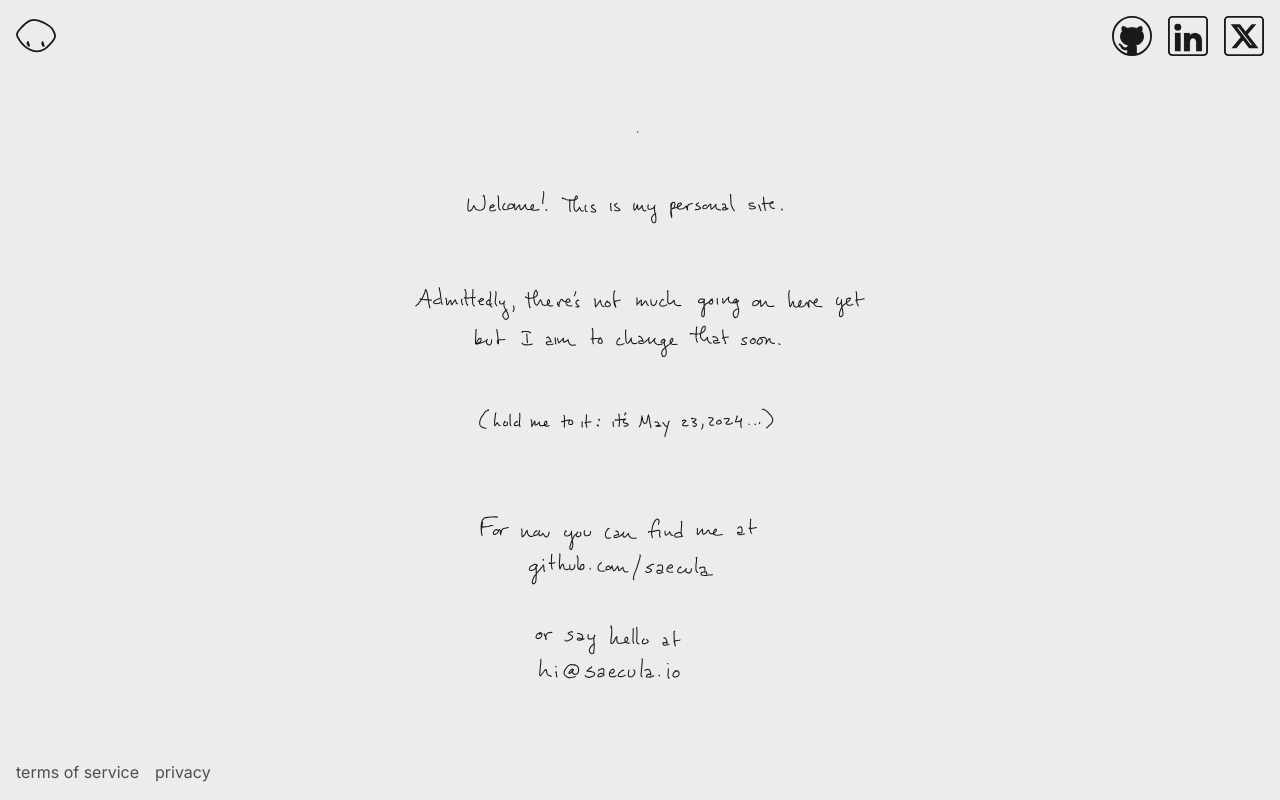
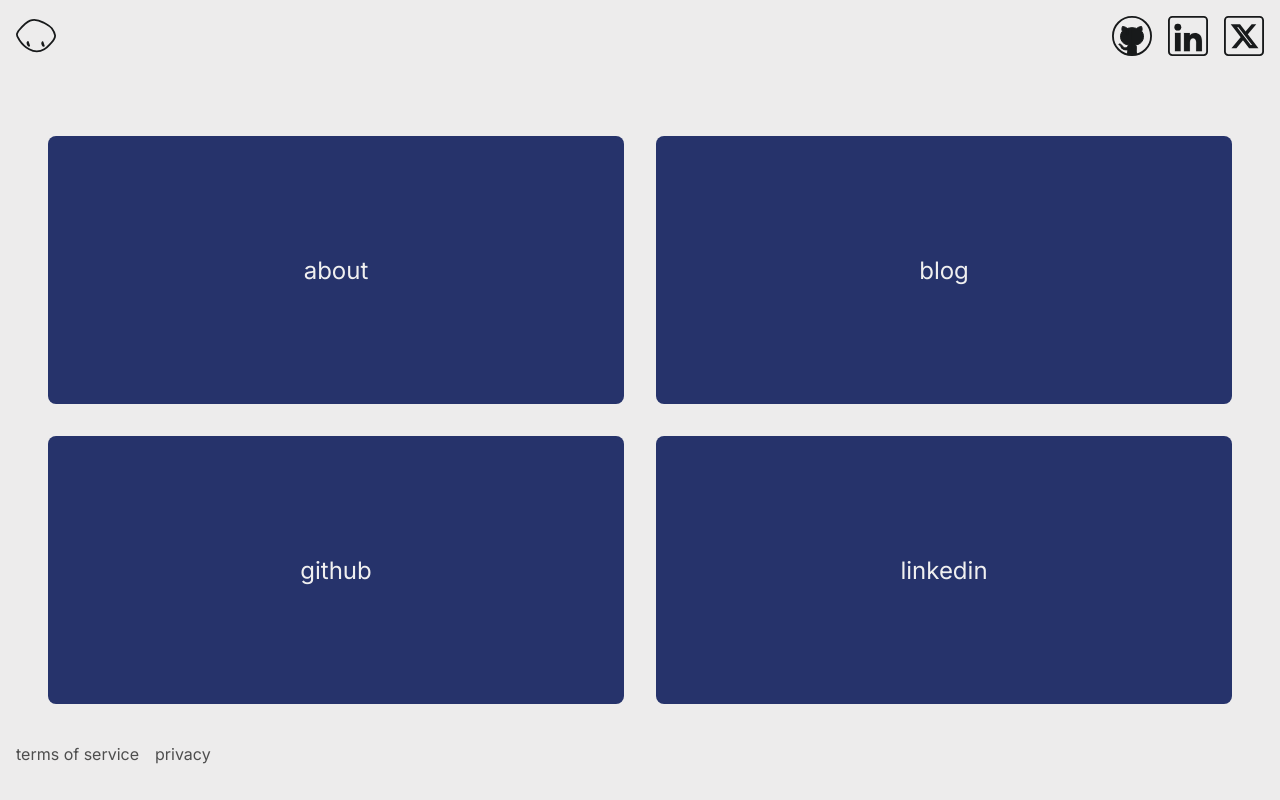
Before and after one commit to saecula/saecula-io, a Next.js app: page / in a window 1280 px wide. Built offline with nearby package versions, Linux system fonts and the light colour scheme.

Commit message:
begin new splash

```diff
--- a/app/_components/style.module.css
+++ b/app/_components/style.module.css
@@ -1,9 +1,8 @@
 .header,
 .footer {
-  height: 4em;
   display: flex;
   justify-content: space-between;
-  margin: 0 0.5em;
+  margin: 0 0.5rem;
 }
 
 .footer {
@@ -13,5 +12,5 @@
 
 .group > * {
   height: 40px;
-  margin: 1em 0.5em;
+  margin: 1rem 0.5rem;
 }
--- a/app/page.js
+++ b/app/page.js
@@ -7,8 +7,11 @@ const altText =
 
 export default () => {
   return (
-    <div className={styles.intro}>
-      <img src="/intro.svg" alt={altText} width={450} height={650} />
+    <div className={styles.splash}>
+      <div>about</div>
+      <div>blog</div>
+      <div>github</div>
+      <div>linkedin</div>
     </div>
   );
 };
--- a/app/style.module.css
+++ b/app/style.module.css
@@ -1,8 +1,21 @@
-.intro {
+.splash {
+  font-size: 1.5rem;
+  min-height: 75vh;
+  margin: 3rem 0 0;
   display: flex;
-  height: 100%;
-  flex-direction: column;
+  flex-wrap: wrap;
+  overflow: hidden;
+  justify-content: center;
+}
+
+.splash > * {
+  color: #f0f0f0;
+  margin: 1rem;
+  padding: 5rem 10rem;
+  border-radius: 8px;
+  background-color: #26336b;
+  display: flex;
+  flex-basis: 45%;
   justify-content: center;
   align-items: center;
-  padding: 1rem 2rem;
 }
--- a/styles/globals.css
+++ b/styles/globals.css
@@ -39,5 +39,5 @@ a {
 }
 
 .text-block {
-  margin: 1em;
+  margin: 1rem;
 }
--- a/styles/variables.css
+++ b/styles/variables.css
@@ -1,10 +1,11 @@
 :root {
   --color-light: #181a1b;
+  --color-dark: #e3e3e3;
+
   --background-color-light: #edecec;
+  --background-color-dark: #181a1b;
+
   --subtext-color-light: #4e4e4e;
-
-  --color-dark: #e3e3e3;
-  --background-color-dark: #181a1b;
   --subtext-color-dark: #4e4e4e;
 
   --color: var(--color-light);
```
Also changed, not shown: app/privacy/page.js (+4 -4 lines).
